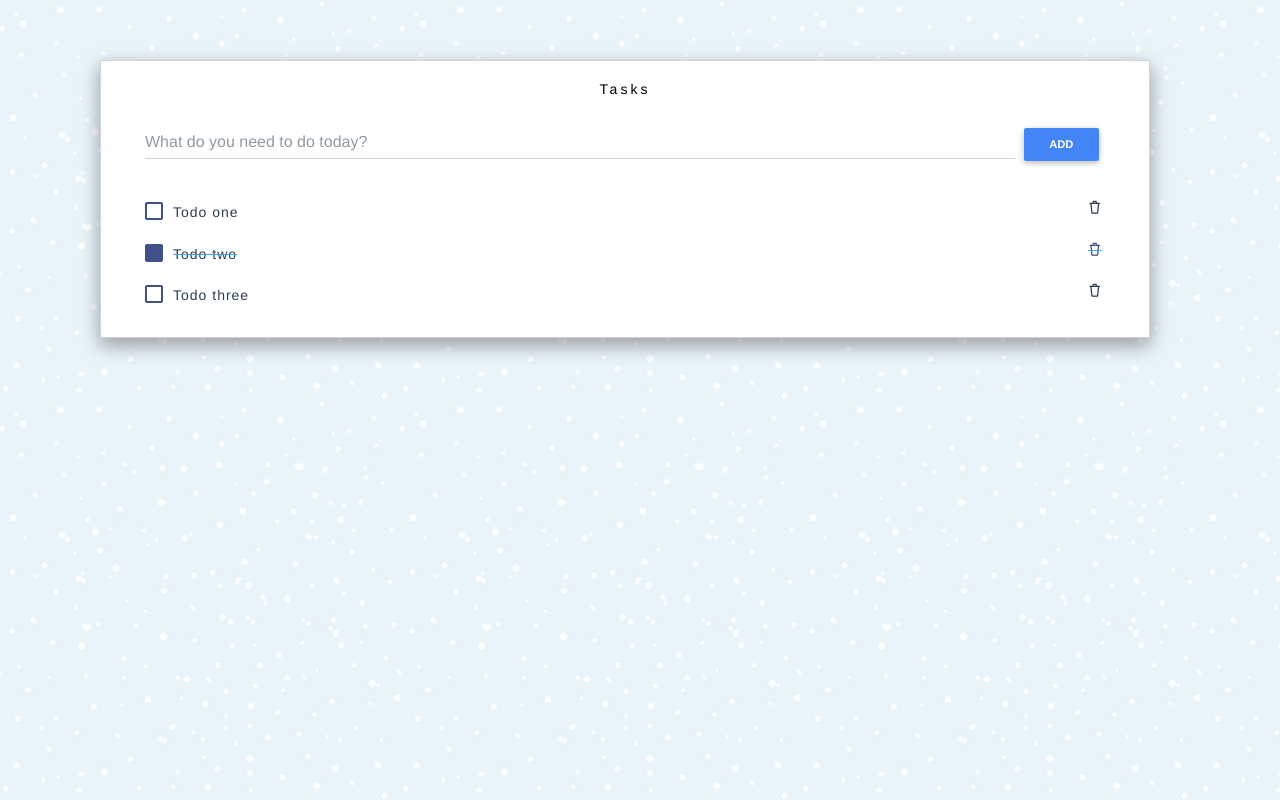
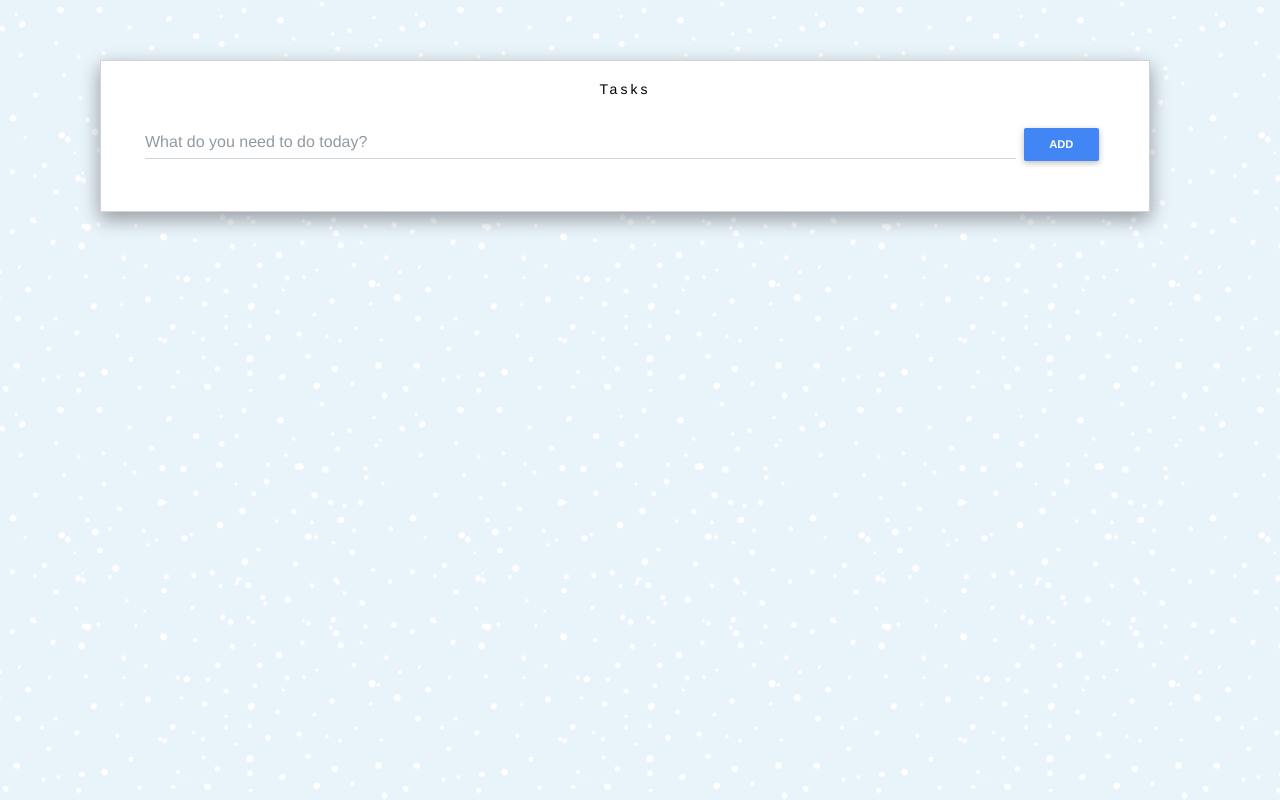
Before and after one commit to KaranP3/vue-todos, a Vue app: page / in a window 1280 px wide. Built offline with nearby package versions, Linux system fonts and the light colour scheme.

Commit message:
Added local storage persistence
Changes made to App.vue

```diff
--- a/src/App.vue
+++ b/src/App.vue
@@ -14,23 +14,7 @@ export default {
   },
   data() {
     return {
-      todos: [
-        {
-          id: 1,
-          title: "Todo one",
-          completed: false
-        },
-        {
-          id: 2,
-          title: "Todo two",
-          completed: true
-        },
-        {
-          id: 3,
-          title: "Todo three",
-          completed: false
-        }
-      ]
+      todos: []
     };
   },
   methods: {
@@ -40,6 +24,20 @@ export default {
     addTodo(newTodo) {
       console.log("hello");
       this.todos = [...this.todos, newTodo];
+    }
+  },
+  mounted() {
+    if (localStorage.getItem("todos")) {
+      this.todos = JSON.parse(localStorage.getItem("todos"));
+    }
+  },
+  watch: {
+    todos: {
+      handler() {
+        console.log("Todos changed!");
+        localStorage.setItem("todos", JSON.stringify(this.todos));
+      },
+      deep: true
     }
   }
 };
```
